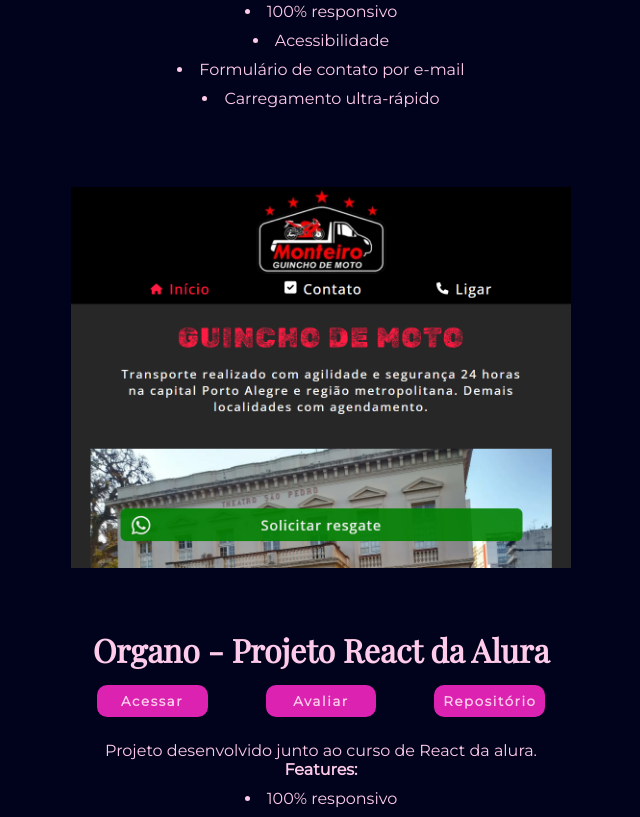
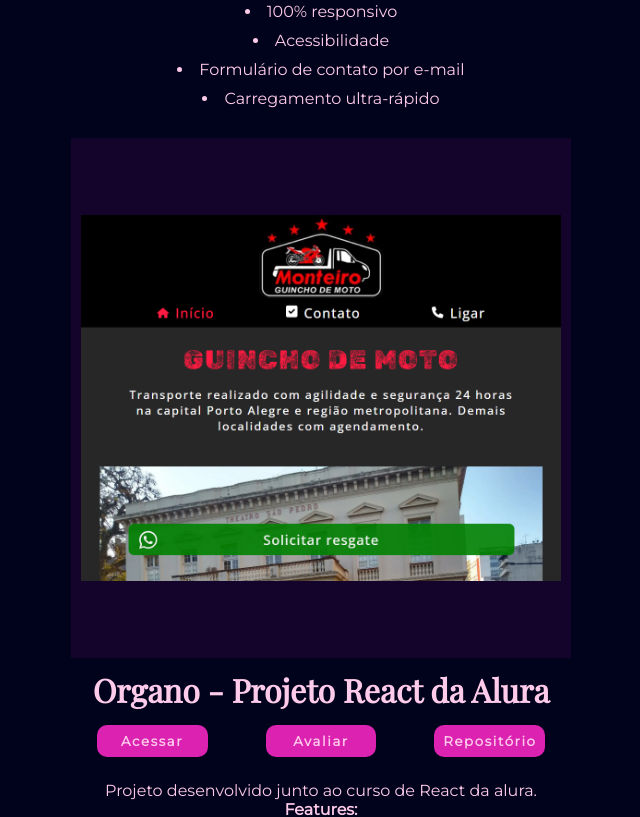
Before and after one commit to nicolasarths/personal-website, a Next.js app: page /projetos in a window 1280 px wide. Shown: the part 440-1257 px from the top of the page, without its empty margins (319-959 px from the left). Built offline with nearby package versions, Linux system fonts and the light colour scheme; a web font is replaced by a local one.

Commit message:
add background transparent style to projects page images

```diff
--- a/src/styles/projects.css
+++ b/src/styles/projects.css
@@ -1,7 +1,3 @@
-.projects-page {
-  /*     padding: 0 clamp(10px, 10vw, 100px);*/
-}
-
 .projects-page-title {
   font-size: clamp(2.3rem, 10vw, 4rem);
 }
@@ -29,15 +25,14 @@
 }
 
 .project-image {
-  max-width: 800px;
+  background-color: rgb(255, 0, 217, 0.08);
+  margin: 10px;
+  width: clamp(270px, 90vw, 500px);
+  padding: 10px;
 }
 
-.project-image img {
+.project img {
   object-fit: contain;
-}
-
-.project-image:hover {
-  cursor: pointer;
 }
 
 
@@ -54,9 +49,6 @@
 }
 
 @media only screen and (max-width: 600px) {
-  .projects-page {
-    margin: 10px;
-  }
   .project-links {
     flex-flow: column;
     gap: 0;
```
